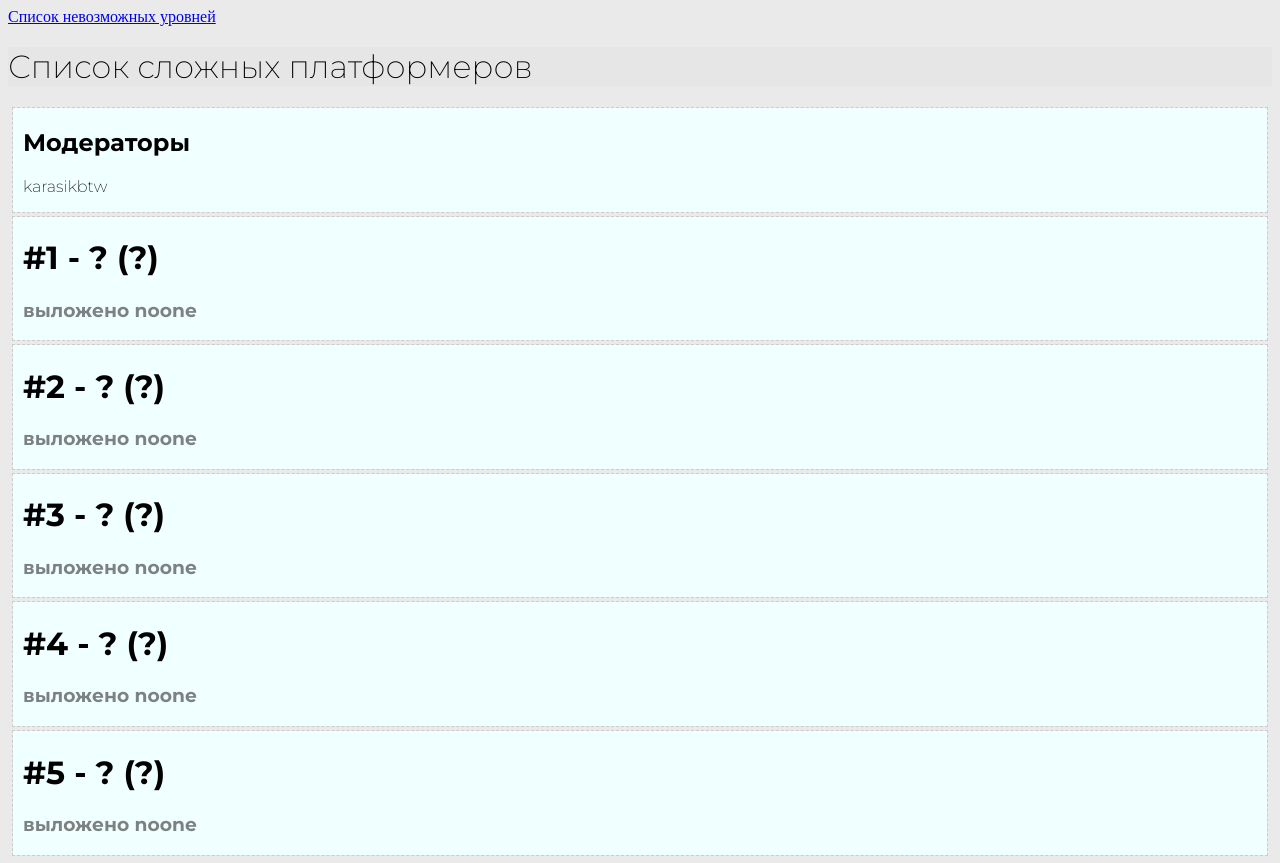
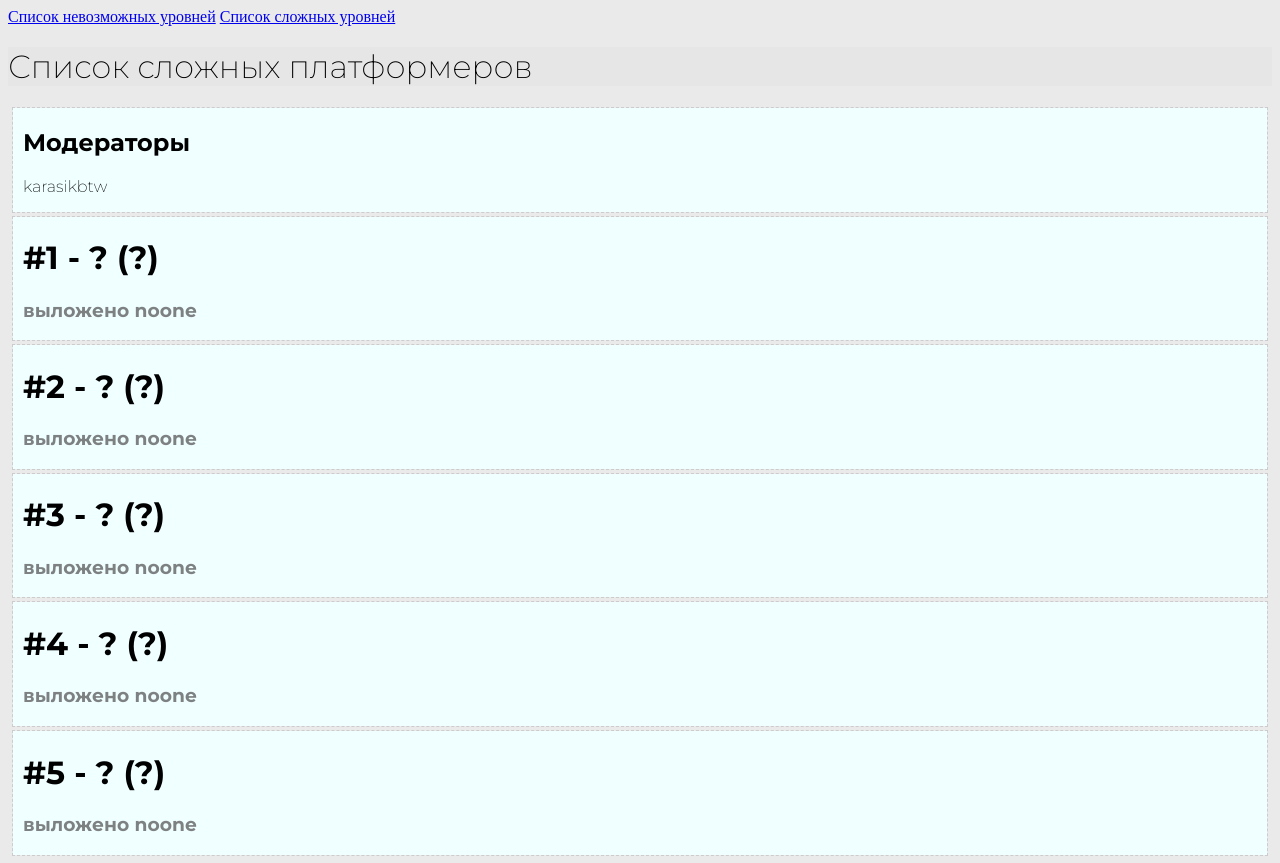
Before and after one commit to karasikbtw/toplist, a plain HTML site: page hard-platformer-list.html in a window 1280 px wide. Drawn offline with Linux system fonts and the light colour scheme.

Commit message:
Update hard-platformer-list.html

```diff
--- a/hard-platformer-list.html
+++ b/hard-platformer-list.html
@@ -12,6 +12,7 @@
 </head>
 <body>
     <a class="button" href="index.html">Список невозможных уровней</a>
+    <a class="button" href="index.html">Список сложных уровней</a>
     <h1 class="montserrat-sd" style="position: sticky; background-color: rgb(230, 230, 230);">Список сложных платформеров</h1>
     <div class="box">
         <h2>Модераторы</h2>
```
